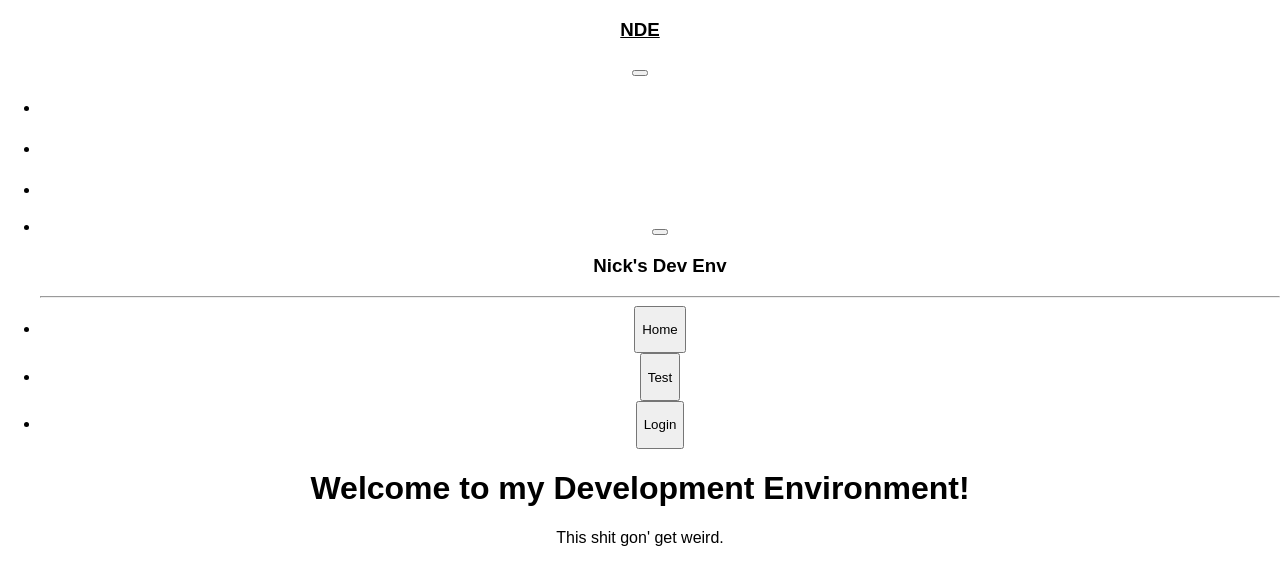
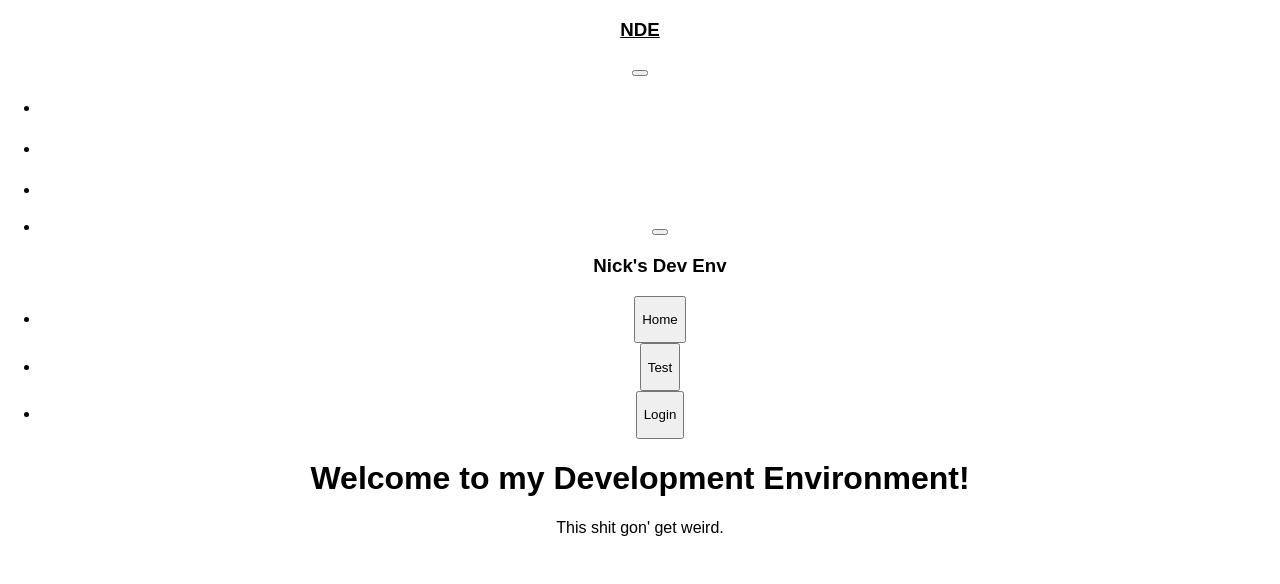
Before and after one commit to dopename/nickdev, a React app in the folder frontend/: page / in a window 1280 px wide. Shown: the top 584 px of the page. Built offline with nearby package versions, Linux system fonts and the light colour scheme.

Commit message:
Touching up home page

```diff
--- a/frontend/src/components/Home/Home.jsx
+++ b/frontend/src/components/Home/Home.jsx
@@ -69,8 +69,7 @@ export default class Home extends Component {
 						<NavItem className="text-center">
 							<Button outline className="text-center" onClick={() => this.toggleSideNav()} color={this.state.sideNav ? "danger" : "success"}><i class={this.state.sideNav ? "fa fa-arrow-left" : "fa fa-arrow-right"}></i></Button>
 						</NavItem>
-						<h3>{this.state.sideNav ? "Nick's Dev Env" : "NDE"}</h3>
-						<hr/>
+						<h3 className="mb-1">{this.state.sideNav ? "Nick's Dev Env" : "NDE"}</h3>
 						<NavItem>
 							<Button outline className="btn-block text-left" onClick={() => this.changePage('home')} color="info" size="lg">{this.state.sideNav ? <p className="m-0">Home <i className='fa fa-home'></i></p> : <i className='fa fa-home'></i>}</Button>
 						</NavItem>
```
